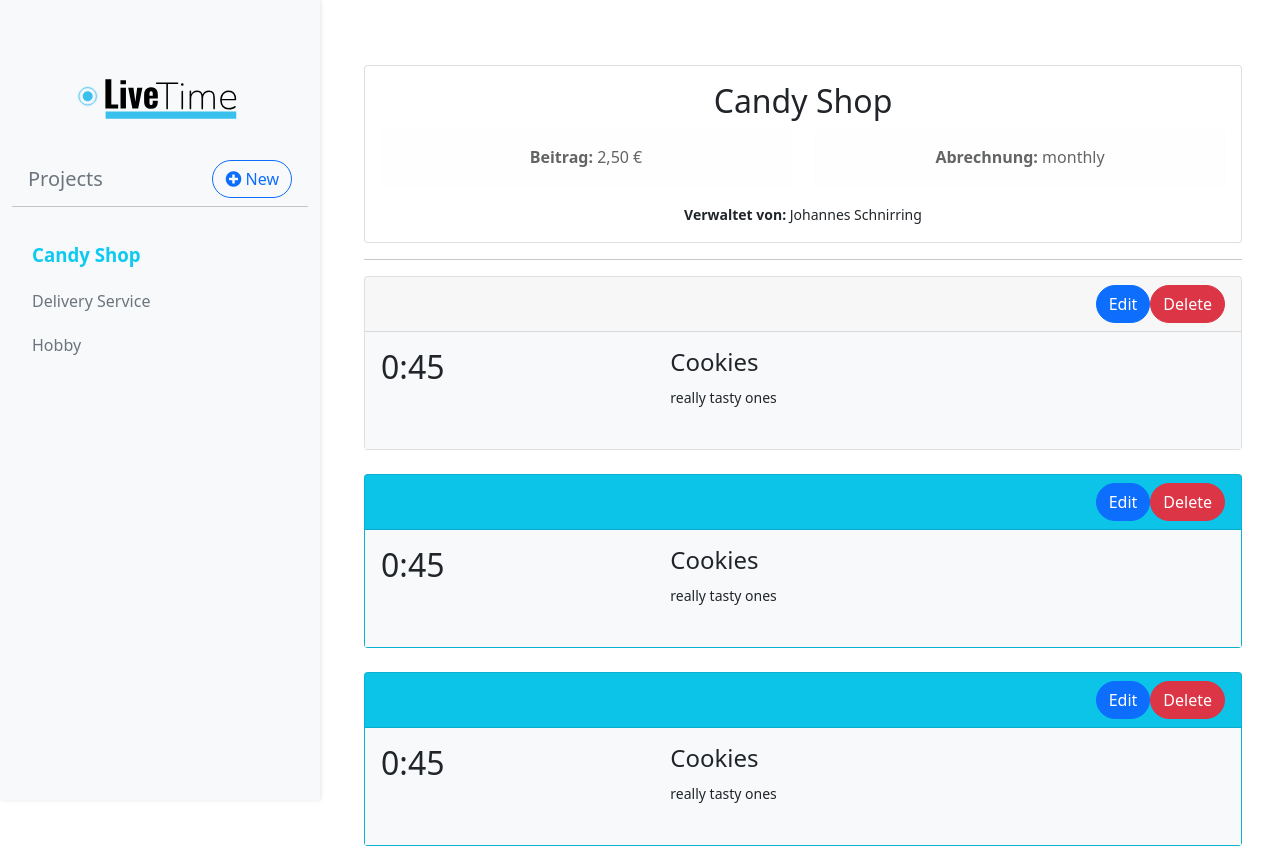
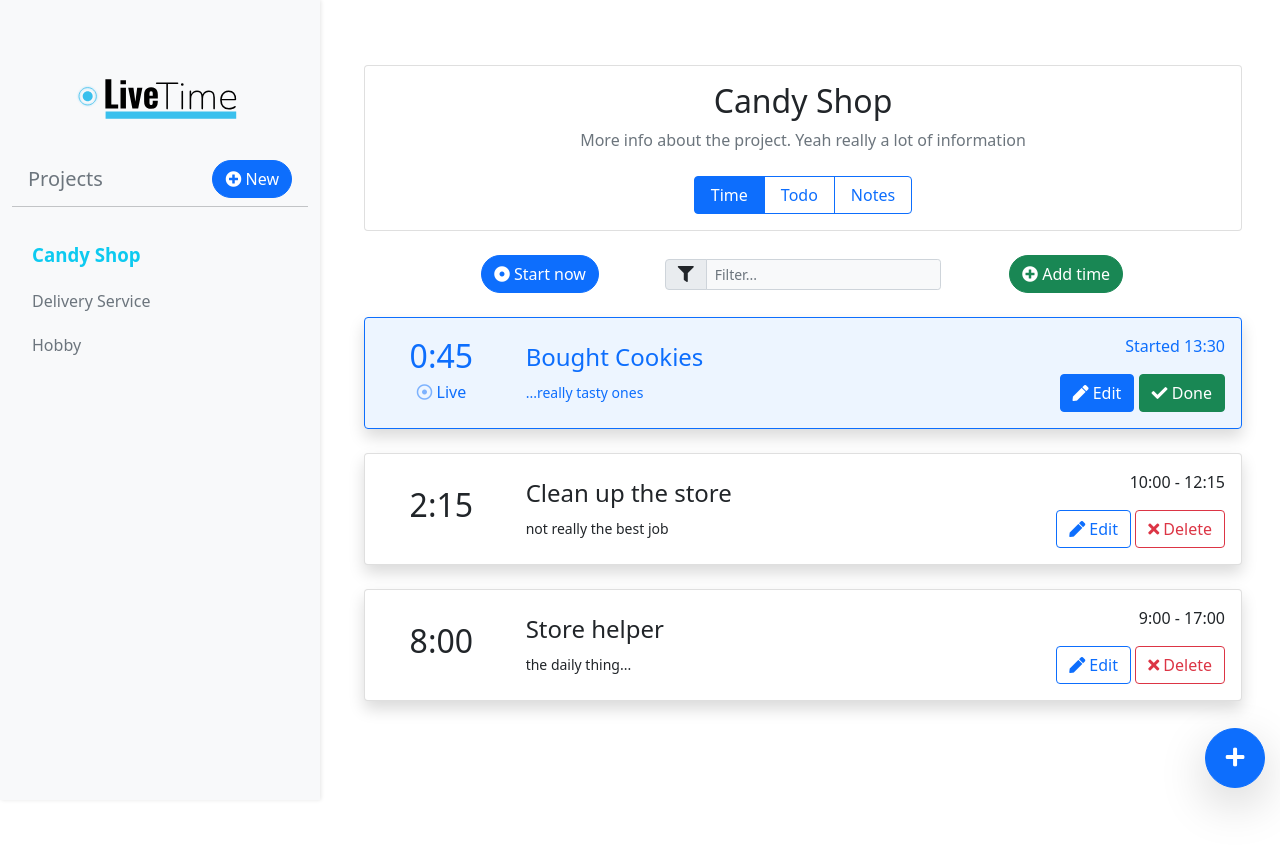
Before and after one commit to superjojo140/livetime, a plain HTML site: page public/index.html in a window 1280 px wide. After the commit the page ends 800 px from the top, so only its background shows below. Drawn offline with nearby package versions, Linux system fonts and the light colour scheme; a script that the page names is missing.

Commit message:
Design time cards

```diff
--- a/public/index.html
+++ b/public/index.html
@@ -31,7 +31,7 @@
 
                 <h5 class="sidebar-heading d-flex justify-content-between align-items-center px-3 mt-4 text-muted">
                     <span>Projects</span>
-                    <button class="btn btn-outline-primary btn-rounded">
+                    <button class="btn btn-primary btn-rounded">
                         <i class="fas fa-plus-circle"></i> New
                     </button>
                 </h5>
@@ -40,17 +40,17 @@
 
                 <ul class="nav flex-column">
                     <li class="nav-item">
-                        <a class="nav-link link-info text-big" href="#">
+                        <a class="nav-link link-info text-big hover-info" href="#">
                             Candy Shop
                         </a>
                     </li>
                     <li class="nav-item">
-                        <a class="nav-link text-muted" href="#">
+                        <a class="nav-link text-muted hover-info" href="#">
                             Delivery Service
                         </a>
                     </li>
                     <li class="nav-item">
-                        <a class="nav-link text-muted" href="#">
+                        <a class="nav-link text-muted hover-info" href="#">
                             Hobby
                         </a>
                     </li>
@@ -62,128 +62,153 @@
         <div class="col-md-9 ms-sm-auto main-content">
             <div id="projectDetailContainer" class="main-content-inner">
                 <div class="card">
-                    <div class="card-body text-center">
-                        <h2>Candy Shop</h2>
+                    <div class="card-body">
                         <div class="row">
-                            <div class="col text-center">
-                                <div class="alert alert-light">
-                                    <b>Beitrag:</b>
-                                    <span>2,50 €</span>
-                                </div>
-                            </div>
-                            <div class="col text-center">
-                                <div class="alert alert-light">
-                                    <b>Abrechnung:</b>
-                                    <span>monthly</span>
+                            <div class="col-12 text-center">
+                                <h2>Candy Shop</h2>
+                                <span class="text-muted">More info about the project. Yeah really a lot of
+                                    information</span>
+                                <br>
+                                <div class="btn-group mt-4" role="group" aria-label="Basic example">
+                                    <button type="button" class="btn btn-primary px-3">Time</button>
+                                    <button type="button" class="btn btn-outline-primary px-3">Todo</button>
+                                    <button type="button" class="btn btn-outline-primary px-3">Notes</button>
                                 </div>
                             </div>
                         </div>
+                    </div>
+                </div>
 
+                <div class="row justify-content-center align-items-center my-4">
+
+                    <div class="col-3 text-center">
+                        <button class="btn btn-primary btn-rounded"> <i class="fas fa-dot-circle"></i>&nbsp;Start now</button>
+                    </div>
+                    <div class="col-4">
+                        <div class="input-group">
+                            <span class="input-group-text"> <i class="fas fa-filter"></i></span>
+                            <input type="text" class="form-control form-control-sm bg-light" placeholder="Filter...">
+                        </div>
+                    </div>
+                    <div class="col-3 text-center">
+                        <button class="btn btn-success btn-rounded"> <i class="fas fa-plus-circle"></i>&nbsp;Add time</button>
+                    </div>
+                </div>
+
+                <div class="card shadow bg-light-primary">
+                    <div class="card-body">
                         <div class="row">
-                            <div class="col text-center">
-                                <small>
-                                    <b>Verwaltet von:</b> Johannes Schnirring
-                                </small>
+                            <div class="col-2 d-flex align-items-center justify-content-center">
+                                <div class="text-center">
+                                    <h2>0:45</h2>
+                                    <h6><i class="far fa-dot-circle live-dot"></i>&nbsp;Live</h6>
+                                </div>
+                            </div>
+                            <div class="col-6 d-flex align-items-center">
+                                <div>
+                                    <h4>Bought Cookies</h4>
+                                    <small class="">...really tasty ones</small>
+                                </div>
+
+                            </div>
+                            <div class="col-4">
+                                <div class="row">
+                                    <div class="col-12 text-end">
+                                        <span>Started 13:30</span>
+                                    </div>
+                                </div>
+                                <div class="row align-items-baseline">
+                                    <div class="col-12 text-end pt-3">
+                                        <button class="btn btn-primary" type="button"><i
+                                                class="fas fa-pen"></i>&nbsp;Edit</button>
+                                        <button class="btn btn-success" type="button"><i
+                                                class="fas fa-check"></i>&nbsp;Done</button>
+                                    </div>
+                                </div>
+
 
                             </div>
                         </div>
                     </div>
                 </div>
-                <hr>
-                <div class="card">
-                    <div class="card-header">
+                <br>
+                <div class="card shadow hover-light">
+                    <div class="card-body">
+                        <div class="row">
+                            <div class="col-2 d-flex align-items-center justify-content-center">
+                                <h2>2:15</h2>
+                            </div>
+                            <div class="col-6 d-flex align-items-center">
+                                <div>
+                                    <h4>Clean up the store</h4>
+                                    <small class="">not really the best job</small>
+                                </div>
 
-                        <div class="d-flex justify-content-end">
-                            <button class="btn btn-primary btn-rounded" type="button">Edit</button>
-                            <button class="btn btn-danger btn-rounded" type="button">Delete</button>
-                        </div>
-
-                    </div>
-                    <div class="card-body bg-light text-dark">
-                        <div class="row">
-                            <div class="col">
-                                <h2>0:45</h2>
                             </div>
-                            <div class="col">
-                                <h4>Cookies</h4>
-                                <small class="">really tasty ones</small>
-                            </div>
-                            <div class="col">
+                            <div class="col-4">
+                                <div class="row">
+                                    <div class="col-12 text-end">
+                                        <span>10:00 - 12:15</span>
+                                    </div>
+                                </div>
+                                <div class="row align-items-baseline">
+                                    <div class="col-12 text-end pt-3">
+                                        <button class="btn btn-outline-primary" type="button"><i
+                                                class="fas fa-pen"></i>&nbsp;Edit</button>
+                                        <button class="btn btn-outline-danger" type="button"><i
+                                                class="fas fa-times"></i>&nbsp;Delete</button>
+                                    </div>
+                                </div>
 
 
                             </div>
                         </div>
-
-                        <br>
-
-
-
                     </div>
                 </div>
                 <br>
-                <div class="card bg-info">
-                    <div class="card-header">
+                <div class="card shadow">
+                    <div class="card-body">
+                        <div class="row">
+                            <div class="col-2 d-flex align-items-center justify-content-center">
+                                <h2>8:00</h2>
+                            </div>
+                            <div class="col-6 d-flex align-items-center">
+                                <div>
+                                    <h4>Store helper</h4>
+                                    <small class="">the daily thing...</small>
+                                </div>
 
-                        <div class="d-flex justify-content-end">
-                            <button class="btn btn-primary btn-rounded" type="button">Edit</button>
-                            <button class="btn btn-danger btn-rounded" type="button">Delete</button>
-                        </div>
-
-                    </div>
-                    <div class="card-body bg-light text-dark">
-                        <div class="row">
-                            <div class="col">
-                                <h2>0:45</h2>
                             </div>
-                            <div class="col">
-                                <h4>Cookies</h4>
-                                <small class="">really tasty ones</small>
-                            </div>
-                            <div class="col">
+                            <div class="col-4">
+                                <div class="row">
+                                    <div class="col-12 text-end">
+                                        <span>9:00 - 17:00</span>
+                                    </div>
+                                </div>
+                                <div class="row align-items-baseline">
+                                    <div class="col-12 text-end pt-3">
+                                        <button class="btn btn-outline-primary" type="button"><i
+                                                class="fas fa-pen"></i>&nbsp;Edit</button>
+                                        <button class="btn btn-outline-danger" type="button"><i
+                                                class="fas fa-times"></i>&nbsp;Delete</button>
+                                    </div>
+                                </div>
 
 
                             </div>
                         </div>
-
-                        <br>
-
-
-
                     </div>
                 </div>
                 <br>
-                <div class="card bg-info">
-                    <div class="card-header">
 
-                        <div class="d-flex justify-content-end">
-                            <button class="btn btn-primary btn-rounded" type="button">Edit</button>
-                            <button class="btn btn-danger btn-rounded" type="button">Delete</button>
-                        </div>
-
-                    </div>
-                    <div class="card-body bg-light text-dark">
-                        <div class="row">
-                            <div class="col">
-                                <h2>0:45</h2>
-                            </div>
-                            <div class="col">
-                                <h4>Cookies</h4>
-                                <small class="">really tasty ones</small>
-                            </div>
-                            <div class="col">
-
-
-                            </div>
-                        </div>
-
-                        <br>
-
-
-
-                    </div>
-                </div>
             </div>
         </div>
+    </div>
+
+    <div class="fab-container position-fixed">
+        <button class="btn btn-primary p-3 btn-rounded shadow-lg fab-button">
+            <i class="fas fa-plus fa-lg"></i>
+        </button>
     </div>
 
 
--- a/public/livetime.css
+++ b/public/livetime.css
@@ -1,3 +1,8 @@
+.btn:focus,.btn:active,input:focus,input:active {
+    outline: none !important;
+    box-shadow: none !important;
+ }
+
 .no-margin {
     margin-block-start: 0;
     margin-block-end: 0;
@@ -16,8 +21,14 @@
     top: 0;
     bottom: 0;
     left: 0;
+    max-width: 330px;
     padding-top: 35px;
     box-shadow: 1px 0 4px 0px rgba(0, 0, 0, .1);
+}
+
+.profile-pic{
+    width: 150px;
+    height: 150px;
 }
 
 .main-content{
@@ -36,12 +47,63 @@
     border-radius: 10px;
 }
 
-.nav-link:hover{
+.hover-info:hover,.bg-light-info{
     background-color: #0dcaf012;
     color: #0dcaf0 !important;
+    border-color: #0dcaf0;
+}
+
+.hover-primary:hover,.bg-light-primary{
+    background-color: #0d6efd12;
+    color: #0d6efd !important;
+    border-color: #0d6efd;
+}
+
+.hover-success:hover,.bg-light-success{
+    background-color: #19875412;
+    color: #198754 !important;
+    border-color: #198754;
+}
+
+.hover-danger:hover,.bg-light-danger{
+    background-color: #dc354512;
+    color: #dc3545 !important;
+    border-color: #dc3545;
+}
+
+.hover-light:hover,.bg-light-light{
+    background-color: #f8f9fa;
+    color: #212529 !important;
 }
 
 .text-big{
     font-weight: 700;
     font-size: 14pt;
 }
+
+@keyframes breathe {
+    0% {color: #0d6dfd21;}
+    50% {color: #0d6efd;}
+    100% {color: #0d6dfd21;}
+}
+
+.live-dot{
+    animation-name: breathe;
+    animation-duration: 3s;
+    animation-iteration-count: infinite;
+    animation-timing-function: ease;
+}
+
+.fab-container{
+    bottom: 12px;
+    right: 15px;
+}
+
+.fab-button{
+    width: 60px;
+    height: 60px;
+}
+
+.btn-outline-info:hover,.btn-info{
+    color: #f8f9fa !important;
+}
```
